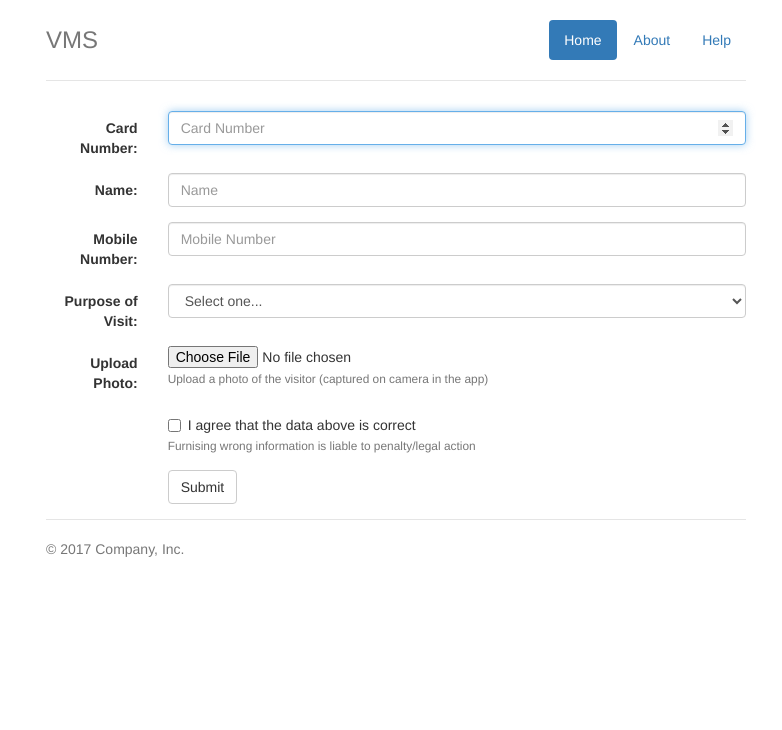
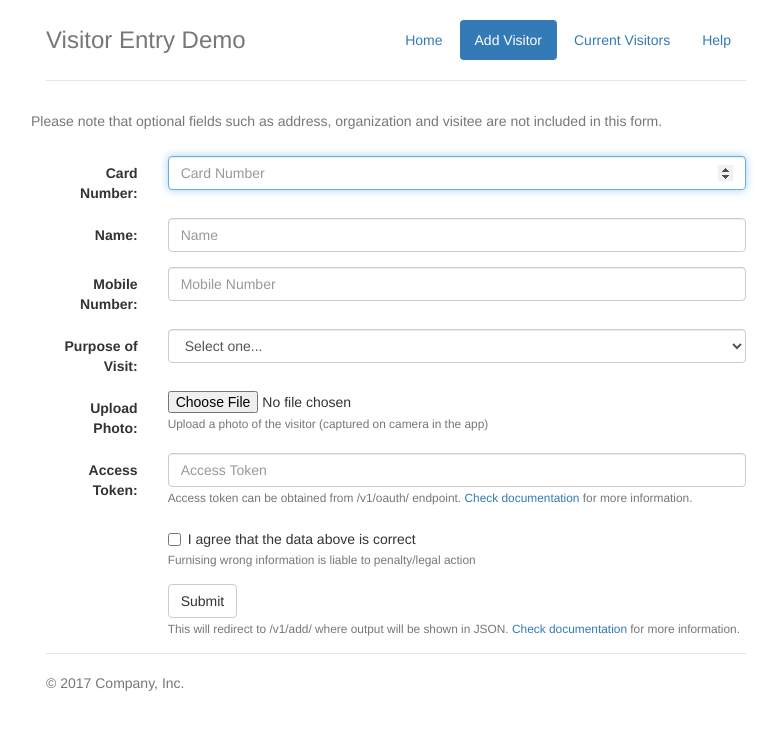
Before and after one commit to nikramakrishnan/visitor-management, a PHP site: page /phpmail/newvisitor.php in a window 1280 px wide. Shown: the top 730 px of the page, without its empty margins (244-1026 px from the left). Run offline with PHP 8.4, Linux system fonts and the light colour scheme; a user stored in the database is signed in; some libraries are stand-ins or nearby versions.

Commit message:
Completed UI Demo and bugfixes UI demo is complete with a login system, visitor add and current visitors page. auth.php: Fixed "id" field not defined. logout.php: Added logout=1 to show logged out message. Also, now visitng any other page while logged out will redirect to login page. On entering corrent credentials, user will be redirected directly to requested page.

```diff
--- a/home.php
+++ b/home.php
@@ -35,8 +35,4 @@ if(!isset($_SESSION['username'])){
     <p><a class="btn btn-lg btn-success" href="curvisitors.php" role="button">Current visitors</a></p>
   </div>
 
-  <div class = "container">
-    <p><a class="btn btn-lg btn-success" href="curvisitors_app.php" role="button">Current visitors for app</a></p>
-  </div>
-
 </body>
--- a/logout.php
+++ b/logout.php
@@ -1,5 +1,5 @@
 <?php
 session_start();
 session_destroy();
-header('Location: index.php?logout')
+header('Location: index.php?logout=1')
 ?>
--- a/newvisitor.php
+++ b/newvisitor.php
@@ -1,3 +1,10 @@
+<?php
+session_start();
+if(!isset($_SESSION['username'])){
+  header("location:index.php?next=newvisitor.php");
+  die('Please login to continue.');
+}
+?>
 <!DOCTYPE html>
 <html lang="en">
 <head>
@@ -34,15 +41,19 @@
     <div class="header clearfix">
       <nav>
         <ul class="nav nav-pills pull-right">
-          <li role="presentation" class="active"><a href="home.php">Home</a></li>
-          <li role="presentation"><a href="#">About</a></li>
-          <li role="presentation"><a href="#">Help</a></li>
+          <li role="presentation"><a href="home.php">Home</a></li>
+          <li role="presentation" class="active"><a href="#">Add Visitor</a></li>
+          <li role="presentation"><a href="curvisitors.php">Current Visitors</a></li>
+          <li role="presentation"><a href="https://github.com/nikramakrishnan/visitor-management/wiki" target="_blank">Help</a></li>
         </ul>
       </nav>
-      <h3 class="text-muted">VMS</h3>
+      <h3 class="text-muted">Visitor Entry Demo</h3>
     </div>
 
     <form id="visitor" class="form-horizontal" action="v1/add/" method="post" enctype="multipart/form-data">
+      <div class="form-group">
+        <p class="text-muted">Please note that optional fields such as address, organization and visitee are not included in this form.</p>
+      </div>
       <div class="form-group">
         <label class="control-label col-sm-2" for="cardno">Card Number:</label>
         <div class="col-sm-10">
@@ -82,6 +93,13 @@
         </div>
       </div>
       <div class="form-group">
+        <label class="control-label col-sm-2" for="access_token">Access Token:</label>
+        <div class="col-sm-10">
+          <input type="text" class="form-control" id="access_token" placeholder="Access Token" name="access_token" required>
+          <small id="access-token-help" class="form-text text-muted">Access token can be obtained from /v1/oauth/ endpoint. <a href="https://github.com/nikramakrishnan/visitor-management/wiki/API:-Generating-a-Token" target="_blank">Check documentation</a> for more information.</small>
+        </div>
+      </div>
+      <div class="form-group">
         <div class="col-sm-offset-2 col-sm-10">
           <div class="checkbox">
             <label><input type="checkbox" name="remember" aria-describedby="agree" required>I agree that the data above is correct</label>
@@ -89,11 +107,12 @@
           <small id="agree" class="form-text text-muted">Furnising wrong information is liable to penalty/legal action</small>
         </div>
       </div>
-      <input type="hidden" name="access_token" value="4d146d21a4b8eb0e921389f36719b95beb30ebc3">
+      <!-- <input type="hidden" name="access_token" value="4d146d21a4b8eb0e921389f36719b95beb30ebc3"> -->
       <!-- <input type="hidden" name="debug" value="1"> --> <!-- Uncomment previous comment to enable debug mode -->
       <div class="form-group">
         <div class="col-sm-offset-2 col-sm-10">
-          <button type="submit" class="btn btn-default">Submit</button>
+          <button type="submit" class="btn btn-default">Submit</button><br>
+          <small id="submit-help" class="form-text text-muted">This will redirect to /v1/add/ where output will be shown in JSON. <a href="https://github.com/nikramakrishnan/visitor-management/wiki/API:-Adding-a-Visitor" target="_blank">Check documentation</a> for more information.</small></small>
         </div>
       </div>
     </form>
```
Also changed, not shown: auth.php (+11 -5 lines), curvisitors.php (+53 -22 lines), index.php (+10 -1 lines).
